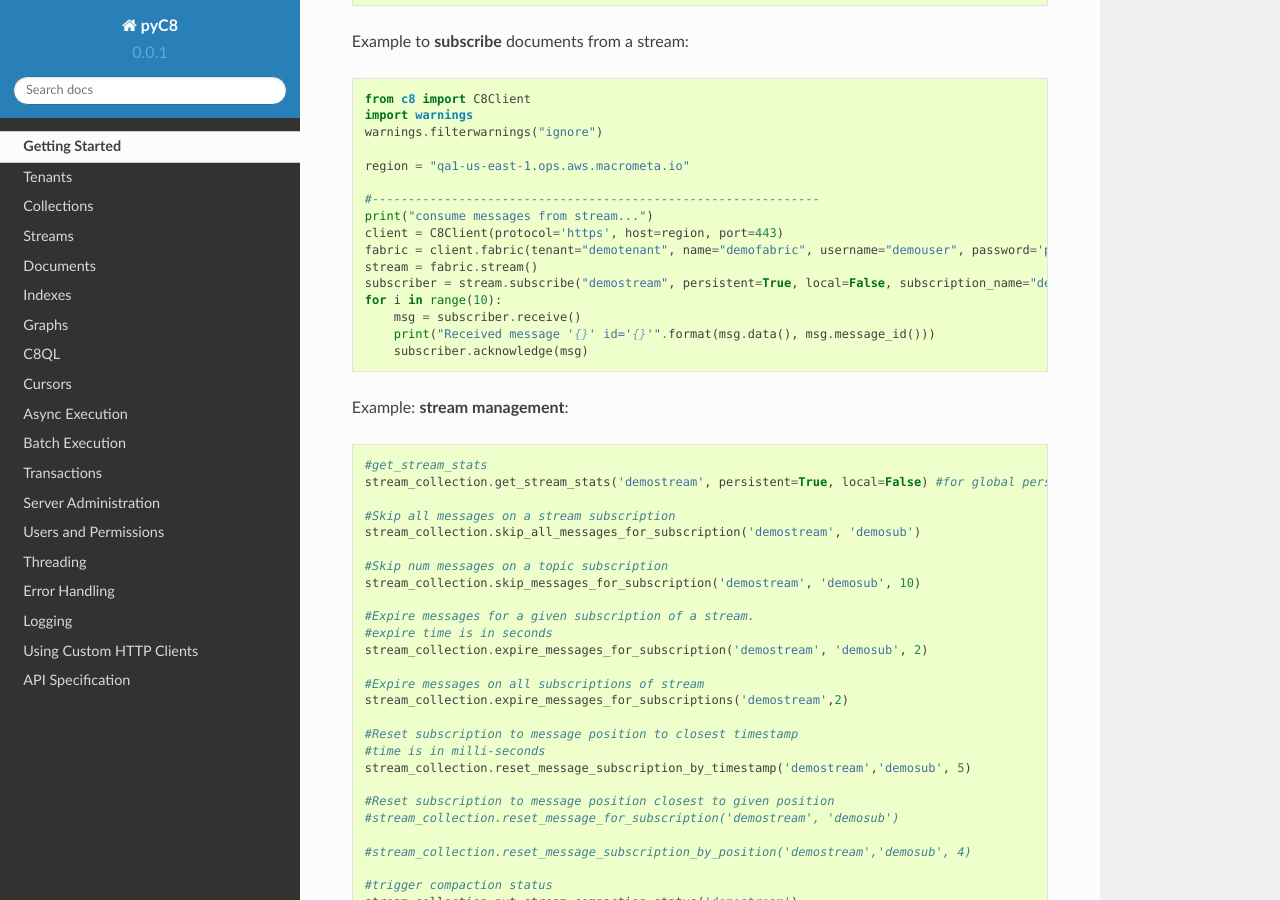
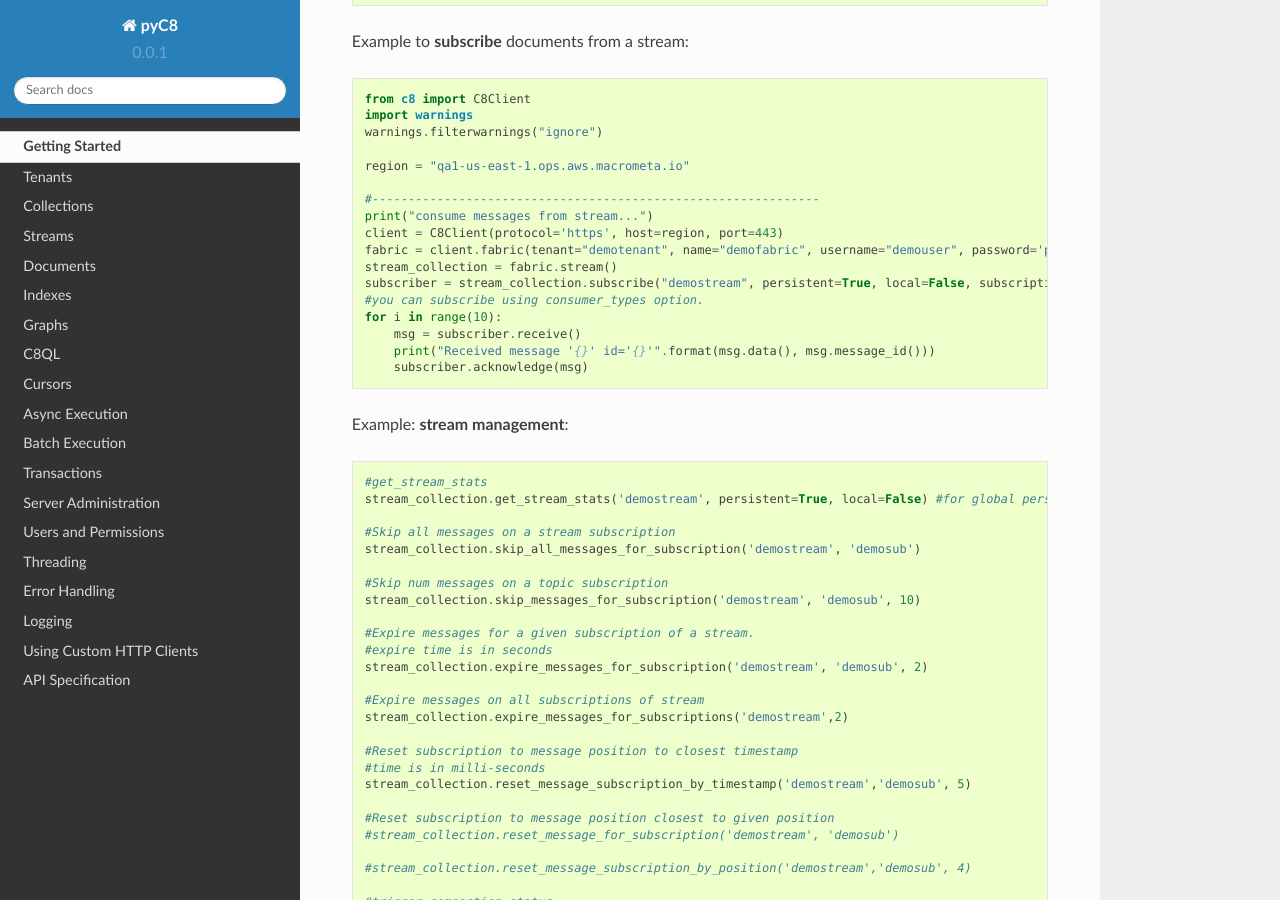
Before and after one commit to Macrometacorp/pyC8, a Sphinx documentation site: the page built from docs/overview.rst, in a window 1280 px wide and 900 px high, scrolled down 2286 px. Built offline with Sphinx 7.4.7 and the Read the Docs theme 2.0.0, drawn with Linux system fonts in a browser that asks for light colours; pages that are not in the unit, such as notebooks, are missing from menus.

Commit message:
updated all docs for consumer types

```diff
--- a/docs/overview.rst
+++ b/docs/overview.rst
@@ -148,8 +148,9 @@
    print("consume messages from stream...")
    client = C8Client(protocol='https', host=region, port=443)
    fabric = client.fabric(tenant="demotenant", name="demofabric", username="demouser", password='poweruser')
-   stream = fabric.stream()
-   subscriber = stream.subscribe("demostream", persistent=True, local=False, subscription_name="demosub")
+   stream_collection = fabric.stream()
+   subscriber = stream_collection.subscribe("demostream", persistent=True, local=False, subscription_name="demosub", consumer_type= stream_collection.CONSUMER_TYPES.EXCLUSIVE)
+   #you can subscribe using consumer_types option.
    for i in range(10):
        msg = subscriber.receive()
        print("Received message '{}' id='{}'".format(msg.data(), msg.message_id()))
--- a/docs/stream.rst
+++ b/docs/stream.rst
@@ -80,7 +80,7 @@
      between producers and subscribers.
     stream_collection = sys_fabric.stream()
     subscriber1 = substream_collection.subscribe('test-stream', persistent=True, local=False, subscription_name="test-subscription-1",consumer_type= stream_collection.CONSUMER_TYPES.EXCLUSIVE)
-    #you can subscribe using consumer_types option. You will get suggestions as to the types of consumer types available
+    #you can subscribe using consumer_types option.
     subscriber2 = substream_collection.subscribe('test-stream-1', persistent=False, local=True, subscription_name="test-subscription-2")
 
     #receive: read the published messages over stream.
```
